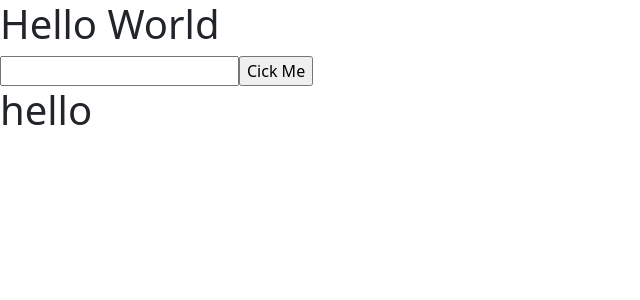
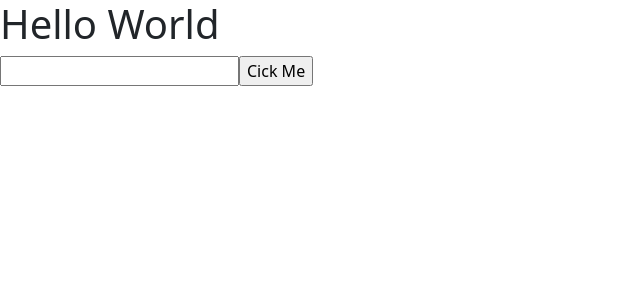
Before and after one commit to dac-2022/day16-my-react-app, a React (Create React App) app: page / in a window 1280 px wide. Shown: the top 300 px of the page, without its empty margins (0-640 px from the left). Built offline with nearby package versions, Linux system fonts and the light colour scheme.

Commit message:
working with inpt box.

```diff
--- a/src/App.js
+++ b/src/App.js
@@ -2,15 +2,13 @@ import { useRef, useState } from "react";
 
 function App() {
   let textRef = useRef();
-  let [username, setUsername] = useState("hello");
+  let [userList, setUserList] = useState([]);
 
   const clickMe = () => {
-    // document.querySelector("#id1") == textRef.current
-    // alert(textRef.current.value);
+    const newValue = textRef.current.value;
+    const newList = [newValue, ...userList];
+    setUserList(newList);
 
-    console.log(textRef);
-
-    setUsername(username + " " + textRef.current.value);
     textRef.current.value = "";
   };
 
@@ -21,7 +19,9 @@ function App() {
       <input ref={textRef} type="text" />
       <input type="button" value="Cick Me" onClick={clickMe} />
 
-      <h1>{username}</h1>
+      {userList.map((item, index) => (
+        <h1 key={index}>{item}</h1>
+      ))}
     </div>
   );
 }
```
